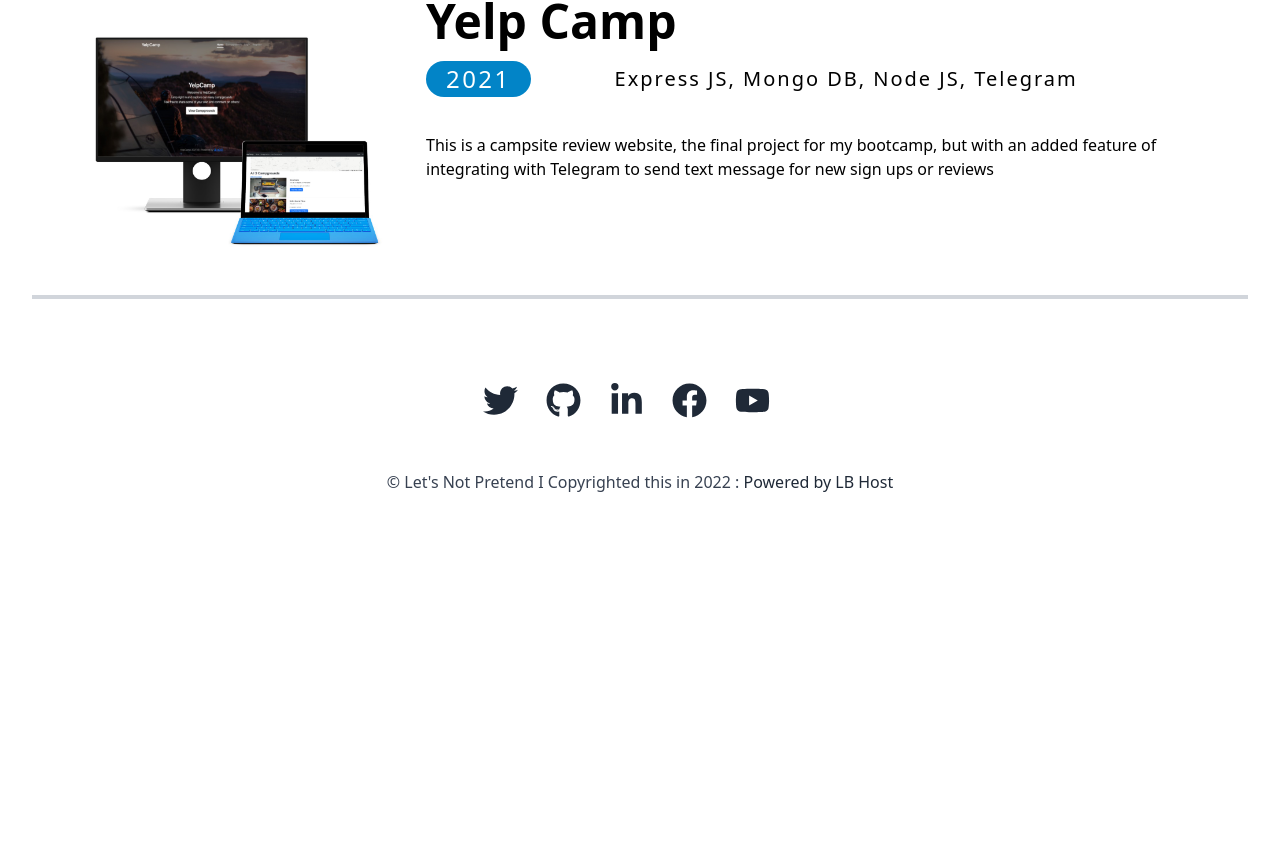
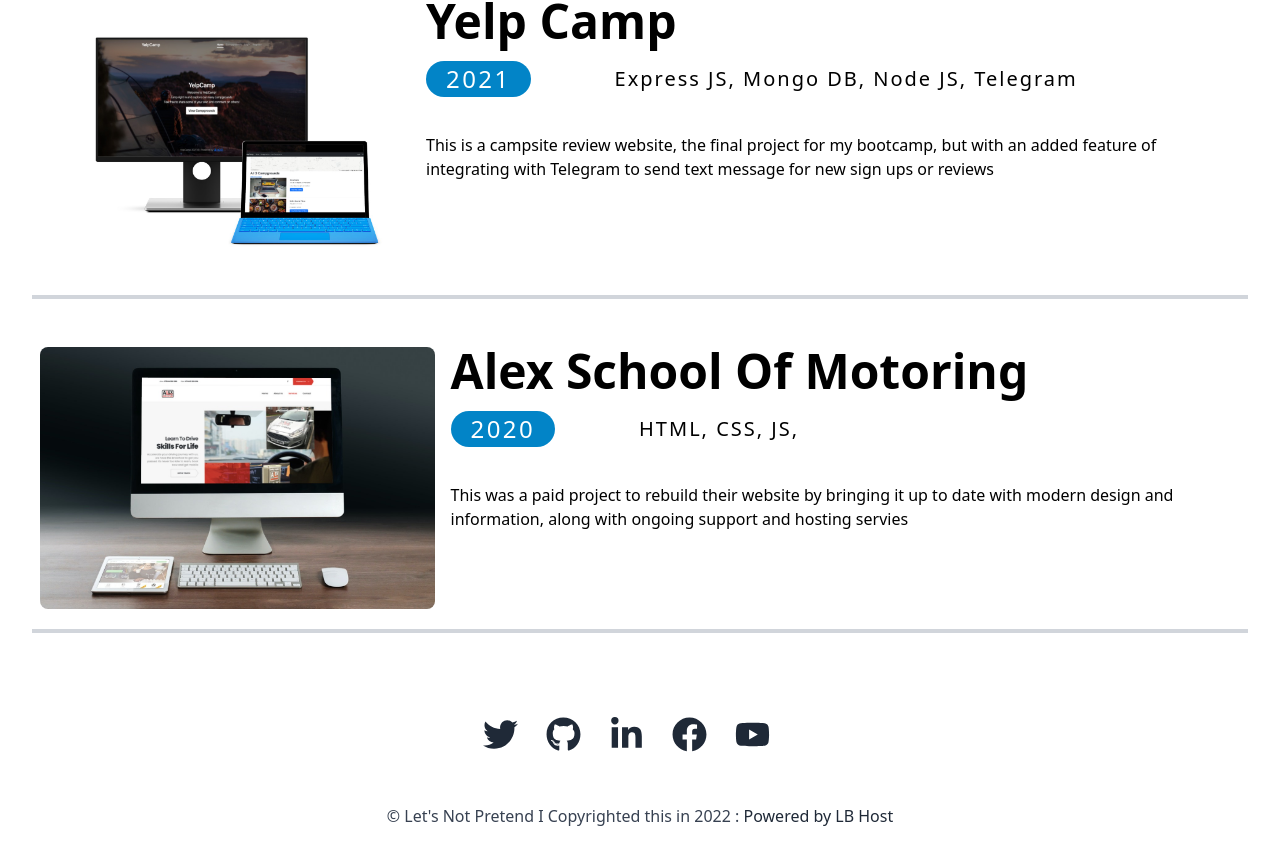
Before and after one commit to liambrewster/portfolio_site, a React (Create React App) app: page / in a window 1280 px wide. Shown: the part 2240-3084 px from the top of the page. Before the commit the page ends 2750 px from the top, so only its background shows below. Built offline with nearby package versions, Linux system fonts and the light colour scheme.

Commit message:
chore: added an extra project to the list

```diff
--- a/src/components/layouts/FeaturedWork.jsx
+++ b/src/components/layouts/FeaturedWork.jsx
@@ -3,6 +3,7 @@
 import DevPortfolio from '../Images/DevPortfolio.jpg'
 import GithubFinder from '../Images/GithubFinder.jpg'
 import YelpCamp from '../Images/YelpCamp.jpg'
+import AlexSOM from '../Images/AlexSOM.jpg'
 
 function FeaturedWork() {
   const projects = [
@@ -35,6 +36,16 @@
       tech:'Express JS, Mongo DB, Node JS, Telegram',
       description: 'This is a campsite review website, the final project for my bootcamp, but with an added feature of integrating with Telegram to send text message for new sign ups or reviews',
       slug: 'https://yelpcamp.liambrewster.co.uk/',
+    },
+    {
+      id:4,
+      title:'Alex School Of Motoring',
+      coverImage: AlexSOM,
+      imageAlt: 'Alex School of Motoring Website',
+      year: '2020',
+      tech:'HTML, CSS, JS, ',
+      description: 'This was a paid project to rebuild their website by bringing it up to date with modern design and information, along with ongoing support and hosting servies',
+      slug: 'https://alexsom.co.uk/',
     },
 
   ]
```
Also changed, not shown: src/components/Images/AlexSOM.jpg (added).
